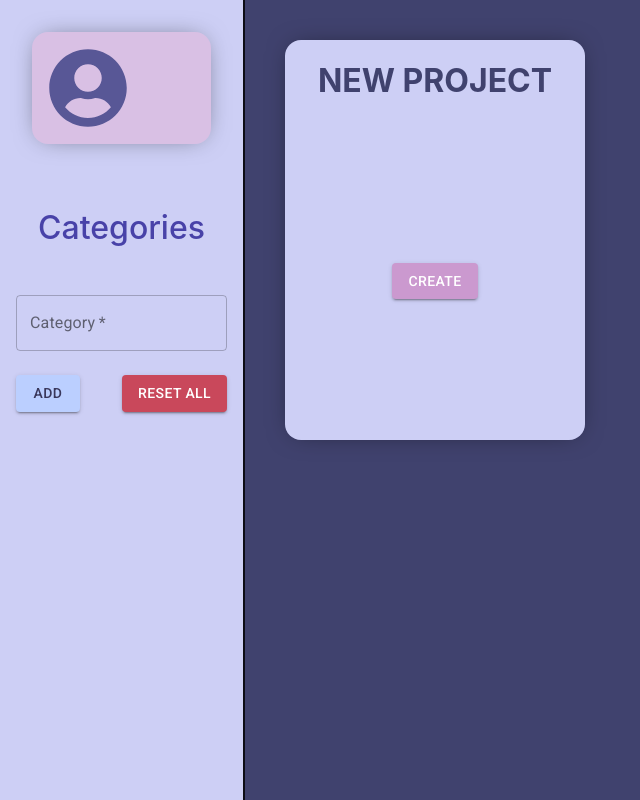
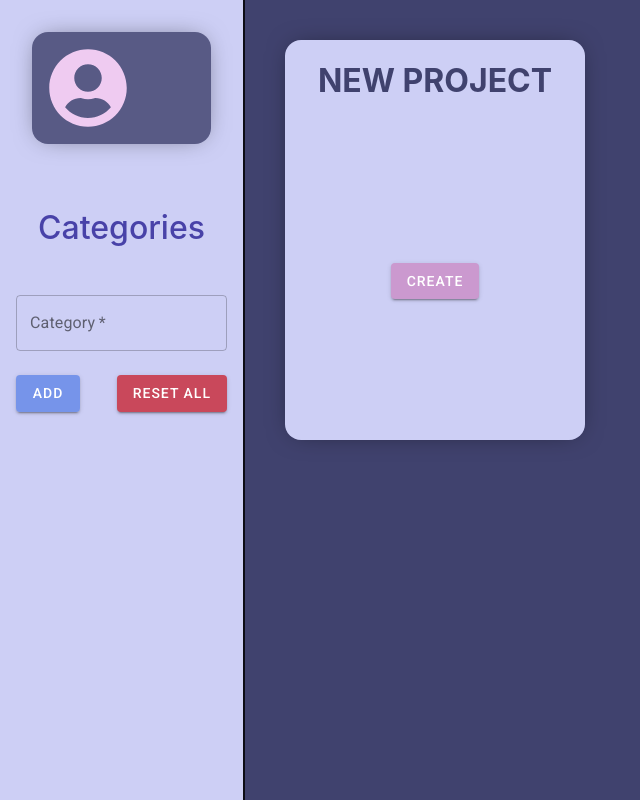
Before and after one commit to dereakif/patika-todo-task, a React (Create React App) app: page /todo in a window 1280 px wide. Shown: the whole page, without its empty margins (0-640 px from the left). Built offline with nearby package versions, Linux system fonts and the light colour scheme.

Commit message:
adjust: login button color fix: letter spacing

```diff
--- a/src/Pages/Login/Login.js
+++ b/src/Pages/Login/Login.js
@@ -98,6 +98,7 @@ const Login = (props) => {
           </div>
 
           <Button
+            className="loginBtn"
             style={{ marginTop: "1rem" }}
             variant="contained"
             color="primary"
--- a/src/Pages/Login/Login.scss
+++ b/src/Pages/Login/Login.scss
@@ -21,6 +21,10 @@
     .input {
       margin-top: 0.5rem;
     }
+    .loginBtn {
+      background-color: #3d6ee298;
+      color: #ffffff;
+    }
   }
   .cardImg {
     height: 100vh;
--- a/src/Pages/Todo/Todo.js
+++ b/src/Pages/Todo/Todo.js
@@ -355,7 +355,10 @@ const Todo = (props) => {
                       value={todoItem[todoCard.id]}
                       onChange={(e) => onChangeHandler(e, todoCard.id)}
                       onKeyDown={(e) => todoEnterHandler(e, todoCard.id)}
-                      inputProps={{ min: 0, style: { textAlign: "center" } }}
+                      inputProps={{
+                        min: 0,
+                        style: { textAlign: "center", fontWeight: "500" },
+                      }}
                       label="Todo"
                       id="todo-item"
                       size="small"
--- a/src/Pages/Todo/Todo.scss
+++ b/src/Pages/Todo/Todo.scss
@@ -16,11 +16,11 @@
     }
     .userInfoContainer {
       border-radius: 1rem;
-      background-color: #f898b748;
+      background-color: #40426ed2;
       -webkit-box-shadow: 0px 0px 26px -9px rgba(0, 0, 0, 0.6);
       -moz-box-shadow: 0px 0px 26px -9px rgba(0, 0, 0, 0.6);
       box-shadow: 0px 0px 26px -9px rgba(0, 0, 0, 0.6);
-      color: #404488d7;
+      color: #efcbf1;
       padding: 1rem;
       margin: 2rem 2rem;
       display: flex;
@@ -36,7 +36,7 @@
         margin: 1rem;
         line-height: 2;
         font-weight: 500;
-        letter-spacing: 1px;
+        letter-spacing: 2px;
         font-size: 1.5rem;
         .userFirstName {
           text-transform: capitalize;
@@ -61,11 +61,13 @@
       .categoryInputContainer {
         margin: 2rem 0;
         .addCategory {
-          background-color: #bbcfff;
-          color: #39375b;
+          background-color: #3d6ee298;
+          color: #ffffff;
+          letter-spacing: 1px;
         }
         .resetAll {
           background-color: #c9485b;
+          letter-spacing: 1px;
         }
       }
       .categoryList {
@@ -120,8 +122,9 @@
       box-shadow: 0px 0px 26px -9px rgba(0, 0, 0, 0.6);
       //todoaddd btn
       .todoAdd {
-        background-color: #bbcfff;
-        color: #39375b;
+        background-color: #3d6ee298;
+        color: #ffffff;
+        letter-spacing: 1px;
       }
       .overlay {
         position: absolute;
@@ -140,11 +143,13 @@
           cursor: pointer;
           background-color: #2f3275;
           color: #ffffff;
+          letter-spacing: 1px;
         }
         .deleteBtn {
           align-self: center;
           cursor: pointer;
           background-color: #c9485b;
+          letter-spacing: 1px;
         }
       }
       .cardContent {
@@ -185,6 +190,7 @@
         cursor: pointer;
         background-color: #9294df;
         color: #ffffff;
+        letter-spacing: 1px;
       }
     }
     .createCard {
@@ -192,6 +198,7 @@
       .createBtn {
         background-color: #cb99cf;
         color: #ffffff;
+        letter-spacing: 1px;
       }
     }
   }
```
